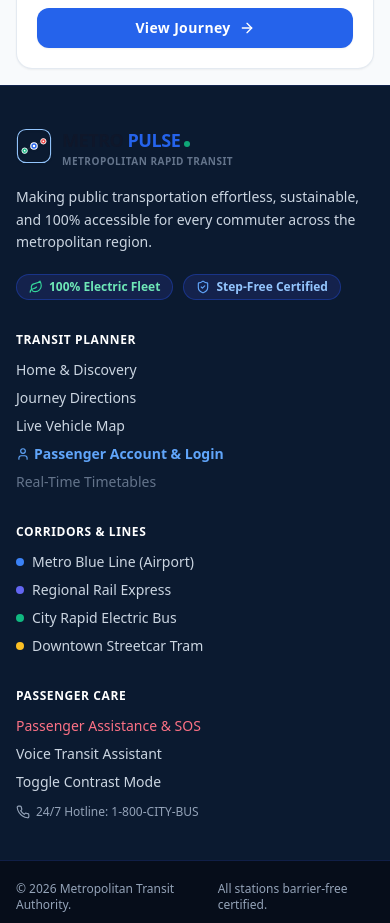
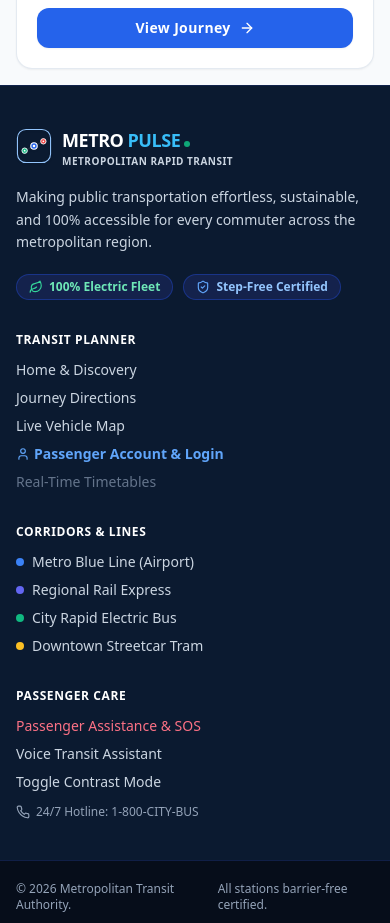
Before and after one commit to Bhavindu113/aether-transit-2100, a Next.js app: page / in a window 390 px wide. Shown: the part 3000-3923 px from the top of the page. Built offline with nearby package versions, Linux system fonts and the light colour scheme.

Commit message:
Update Aether Transit website

```diff
--- a/src/components/brand/Logo.tsx
+++ b/src/components/brand/Logo.tsx
@@ -138,16 +138,38 @@ export default function Logo({
       {showText && (
         <div className="flex flex-col leading-none">
           <div className={`font-black tracking-tight flex items-baseline ${sizeConfig.textSize}`}>
-            <span className={highContrast ? 'text-white' : 'text-slate-900'}>
+            <span className={
+              theme === 'footer'
+                ? 'text-white sm:text-slate-900 sm:dark:text-white'
+                : theme === 'dark'
+                  ? 'text-white'
+                  : highContrast
+                    ? 'text-white'
+                    : 'text-slate-900 dark:text-white'
+            }>
               METRO
             </span>
-            <span className="text-blue-600 font-extrabold ml-1">
+            <span className={
+              theme === 'footer'
+                ? 'text-sky-400 sm:text-blue-600 sm:dark:text-sky-400 font-extrabold ml-1'
+                : theme === 'dark'
+                  ? 'text-sky-400 font-extrabold ml-1'
+                  : 'text-blue-600 dark:text-sky-400 font-extrabold ml-1'
+            }>
               PULSE
             </span>
             <span className="w-1.5 h-1.5 rounded-full bg-emerald-500 ml-1 mb-0.5 animate-pulse"></span>
           </div>
           {showTagline && (
-            <span className={`font-semibold tracking-wider uppercase mt-0.5 ${sizeConfig.taglineSize} ${highContrast ? 'text-slate-400' : 'text-slate-500'}`}>
+            <span className={`font-semibold tracking-wider uppercase mt-0.5 ${sizeConfig.taglineSize} ${
+              theme === 'footer'
+                ? 'text-slate-300 sm:text-slate-500 sm:dark:text-slate-400'
+                : theme === 'dark'
+                  ? 'text-slate-300'
+                  : highContrast
+                    ? 'text-slate-400'
+                    : 'text-slate-500 dark:text-slate-400'
+            }`}>
               Metropolitan Rapid Transit
             </span>
           )}
--- a/src/components/navigation/Footer.tsx
+++ b/src/components/navigation/Footer.tsx
@@ -33,7 +33,7 @@ export default function Footer() {
               className="text-left focus:outline-none"
               aria-label="MetroPulse Home"
             >
-              <Logo size="md" showTagline={true} />
+              <Logo size="md" showTagline={true} theme="footer" />
             </button>
 
             <p className="text-sm text-slate-300 sm:text-slate-600 sm:dark:text-slate-300 font-normal leading-relaxed max-w-sm">
```
